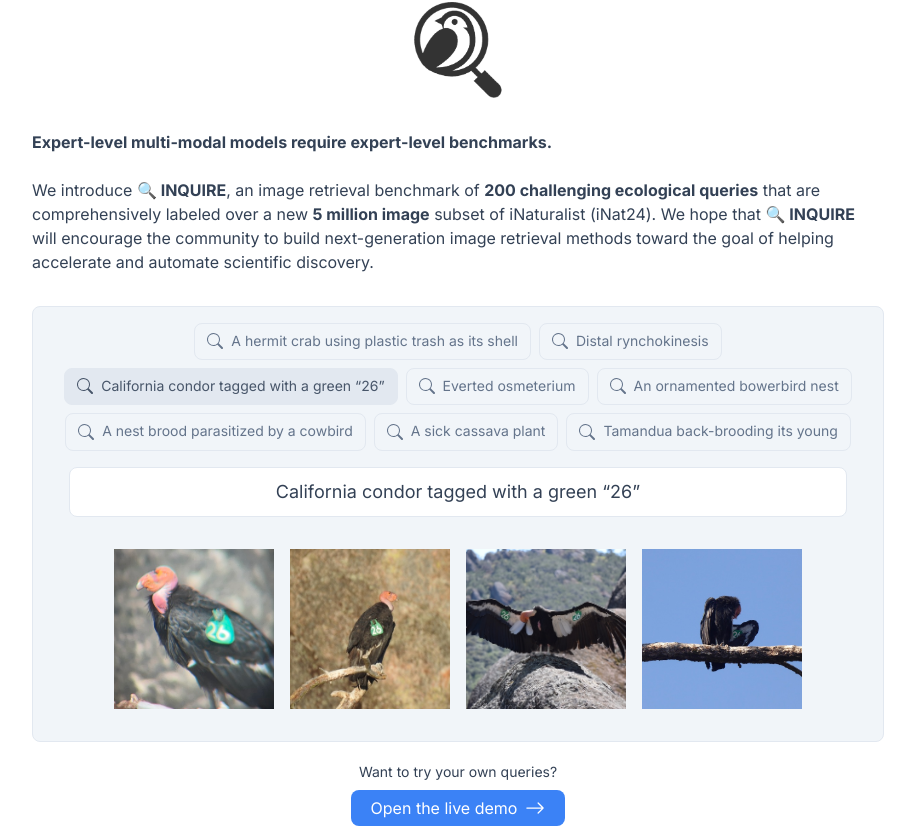
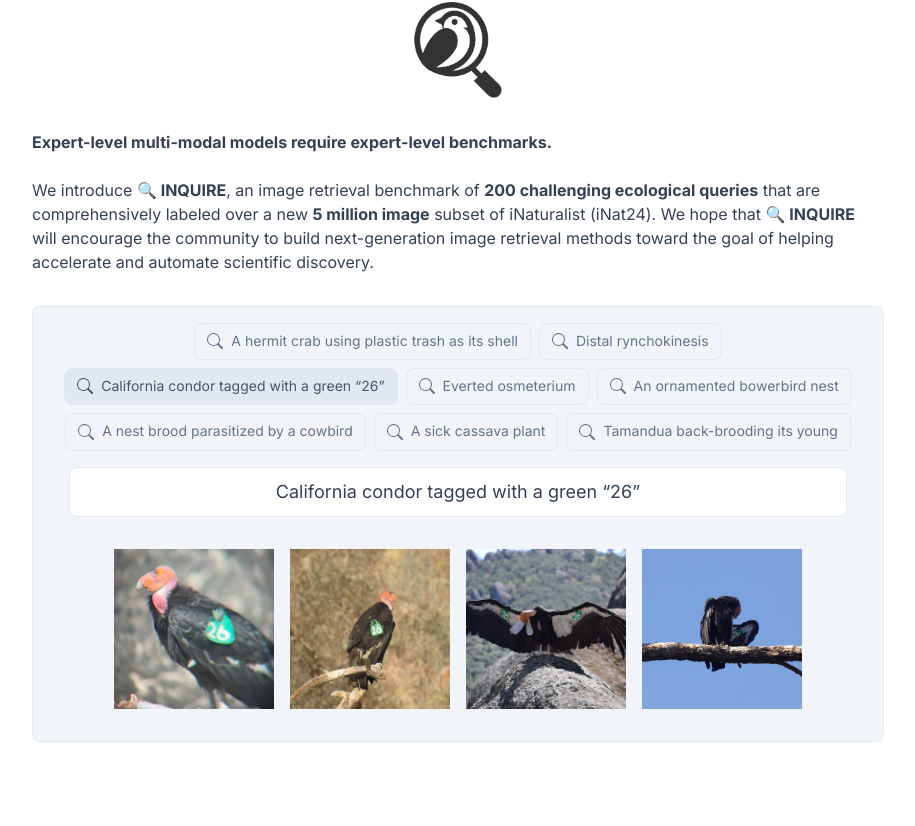
Before and after one commit to inquire-benchmark/inquire-benchmark.github.io, a Next.js app: page / in a window 1280 px wide. Shown: the part 846-1672 px from the top of the page, without its empty margins (182-1097 px from the left). After the commit the page ends 1600 px from the top, so only its background shows below. Built offline with nearby package versions, Linux system fonts and the light colour scheme.

Commit message:
update links

```diff
--- a/app/page.js
+++ b/app/page.js
@@ -139,15 +139,15 @@ export default function Home() {
                         &nbsp; <span className="text-slate-600 ">*, †  <i>indicates equal contribution</i></span>
                     </div>
                     <div className="mt-8">
-                        <a className="bg-slate-600 rounded-full px-4 py-1 text-white inline-flex items-center h-8 text-sm mr-2" href="#">
+                        {/* <a className="bg-slate-600 rounded-full px-4 py-1 text-white inline-flex items-center h-8 text-sm mr-2" href="#">
                             <Icons.FilePdfFill className="w-4 h-4 inline mr-2"/>
                             Paper
-                        </a>
-                        <a className="bg-slate-600 rounded-full px-4 py-1 text-white inline-flex items-center h-8 text-sm mr-2" href="#">
+                        </a> */}
+                        <a className="bg-slate-600 rounded-full px-4 py-1 text-white inline-flex items-center h-8 text-sm mr-2" href="https://github.com/inquire-benchmark/INQUIRE">
                             <Icons.Github className="w-4 h-4 inline mr-2"/>
                             Code
                         </a>
-                        <a className="bg-slate-600 rounded-full px-4 py-1 text-white inline-flex items-center h-8 text-sm mr-2" href="#">
+                        <a className="bg-slate-600 rounded-full px-4 py-1 text-white inline-flex items-center h-8 text-sm mr-2" href="https://github.com/inquire-benchmark/INQUIRE/tree/main/data">
                             <Icons.Image className="w-4 h-4 inline mr-2"/>
                             Data
                         </a>
@@ -219,15 +219,6 @@ export default function Home() {
 
                   </div>
               </div>
-              <div className="text-center text-slate-700 mt-5">
-                  <div className="mb-2 text-sm">Want to try your own queries?</div>
-                  <div className="">
-                    <a className="inline-block text-blue-600 bg-blue-500 px-5 py-1.5 rounded-lg text-white text-md" href="http://ec2-3-147-61-23.us-east-2.compute.amazonaws.com/query" target="_blank">
-                        Open the live demo
-                        <Icons.ArrowRight className="inline ml-2 w-5 h-5 mb-0.5"/>
-                    </a>
-                  </div>
-              </div>
           </div>
         </div>
     </div>
```
